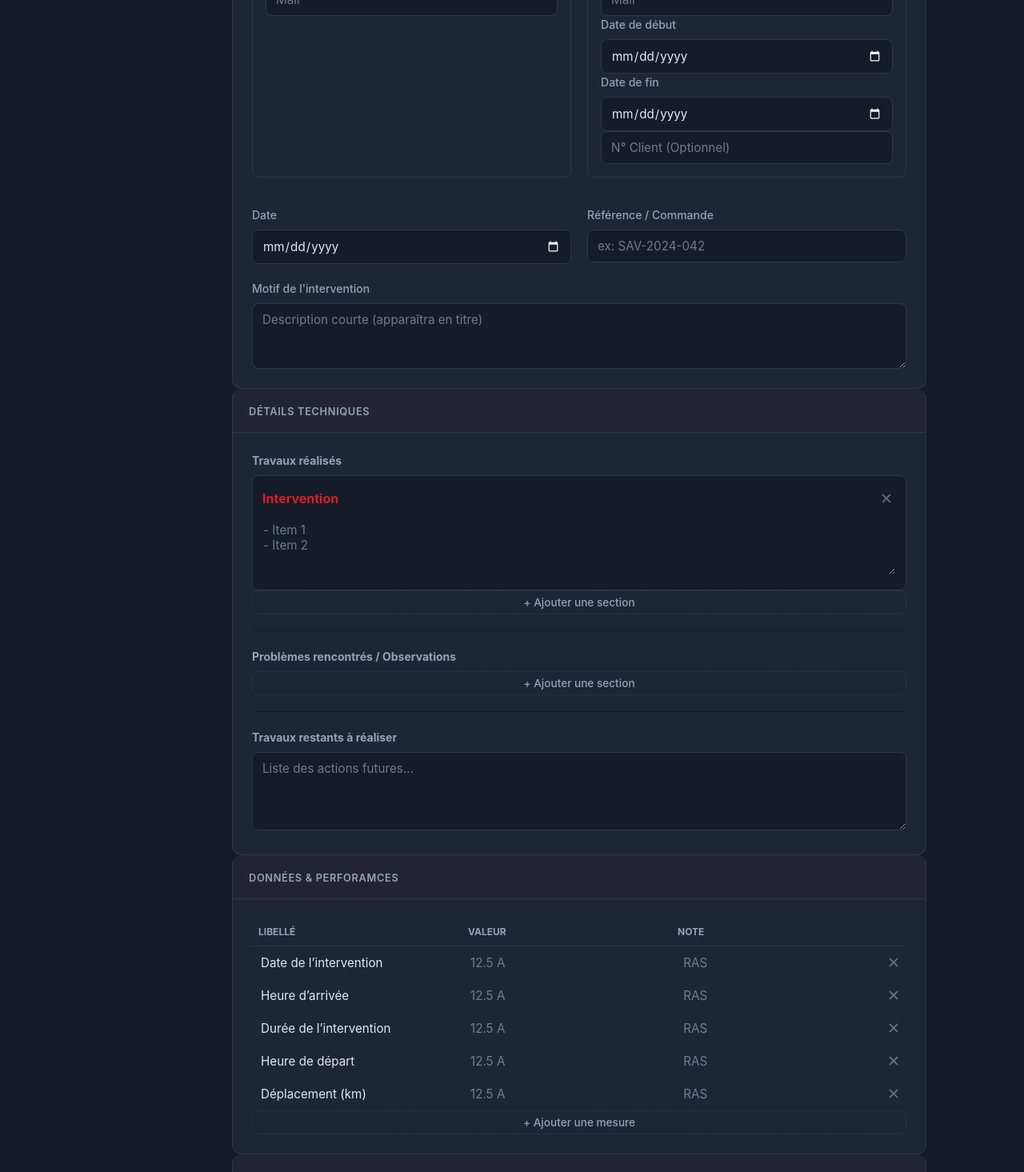
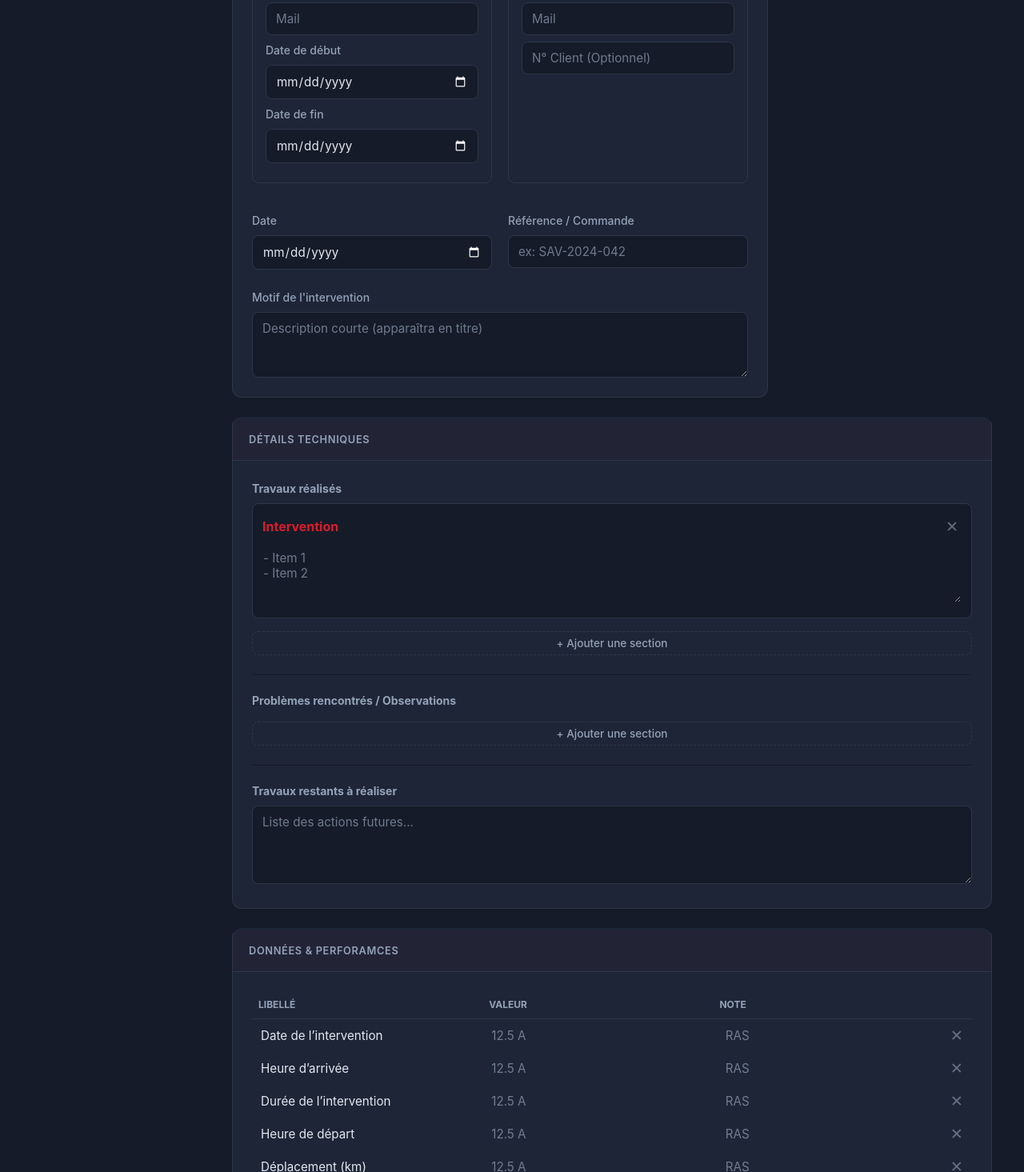
Before and after one commit to TORCHIN-Maxence-24020376/transitools, a plain HTML site: page rapport-intervention.html in a window 1280 px wide. Shown: the part 1335-2800 px from the top of the page at 80% size. Drawn offline with Linux system fonts and the light colour scheme.

Commit message:
optimisation UI

```diff
--- a/assets/css/style.css
+++ b/assets/css/style.css
@@ -103,9 +103,10 @@ body {
 
 /* Fix for logo overlap - ensure image fits */
 .brand img {
-    height: 32px;
-    /* Slightly larger since text is gone */
+    height: auto;
     width: auto;
+    max-width: 200px;
+    max-height: 80px;
     object-fit: contain;
 }
 
@@ -789,8 +790,6 @@ code {
         overflow: visible !important;
     }
 
-    .wrap,
-    .layout-split,
     .preview-col {
         max-width: none !important;
         margin: 0 !important;
@@ -798,6 +797,7 @@ code {
         display: block !important;
         background: transparent !important;
     }
+
 
     .preview-container {
         background: transparent !important;
@@ -845,3 +845,20 @@ code {
         page-break-inside: avoid;
     }
 }
+
+/* Utilities */
+.mt-2 {
+    margin-top: 8px !important;
+}
+
+.mt-4 {
+    margin-top: 24px !important;
+}
+
+.mb-2 {
+    margin-bottom: 8px !important;
+}
+
+.mb-4 {
+    margin-bottom: 24px !important;
+}
--- a/assets/js/nav.js
+++ b/assets/js/nav.js
@@ -29,7 +29,7 @@ function initNav() {
     brand.href = 'index.html';
     brand.className = 'brand';
     brand.innerHTML = `
-        <img src="assets/img/logo-tim.svg" alt="Transitube">
+        <img src="assets/img/transitube.png" alt="Transitube">
     `;
 
     const links = document.createElement('div');
--- a/assets/js/rapport.js
+++ b/assets/js/rapport.js
@@ -331,7 +331,7 @@ document.addEventListener('DOMContentLoaded', () => {
         const footer = el('div', { class: 'sheet-footer' });
         footer.innerHTML = `
             <div class="pf-inner">
-                <img src="assets/img/logo-tim.svg" alt="Transitube">
+                <img src="assets/img/transitube.jpg" alt="Transitube">
                 <p>
                     TIM SAS – 173 Chemin des bouscauds – F-13 480 CABRIES – Tél.: 04.42.15.94.40 – tim@transitube.com<br>
                     N° intracommunautaire (EC) FR 92 31 722 06 14 – Code APE : 4669B<br>
@@ -367,7 +367,7 @@ document.addEventListener('DOMContentLoaded', () => {
 
         // Logo
         const logoWrap = el('div', { class: 'out-head-logo' });
-        logoWrap.appendChild(el('img', { src: 'assets/img/logo-tim.svg', alt: 'Transitube' }));
+        logoWrap.appendChild(el('img', { src: 'assets/img/transitube.jpg', alt: 'Transitube' }));
         blocks.push(logoWrap);
 
         // Contacts
@@ -387,10 +387,16 @@ document.addEventListener('DOMContentLoaded', () => {
             emContactBlock = `<div class="muted">${esc(data.em_contact)}</div>`;
         }
 
+        let datesBlock = '';
+        if (data.date_debut || data.date_fin) {
+            datesBlock = `<div class="muted">Intervention du ${esc(data.date_debut || '?')} au ${esc(data.date_fin || '?')}</div>`;
+        }
+
         emBox.innerHTML = `
             <h3>${esc(data.em_nom || 'Émetteur')}</h3>
             ${data.em_adresse ? `<div>${nl2br(esc(data.em_adresse))}</div>` : ''}
             ${emContactBlock}
+            ${datesBlock}
         `;
         const clBox = el('div', { class: 'out-box' });
 
@@ -406,17 +412,11 @@ document.addEventListener('DOMContentLoaded', () => {
             contactBlock = `<div class="muted">${esc(data.cl_contact)}</div>`;
         }
 
-        let datesBlock = '';
-        if (data.date_debut || data.date_fin) {
-            datesBlock = `<div class="muted">Intervention du ${esc(data.date_debut || '?')} au ${esc(data.date_fin || '?')}</div>`;
-        }
-
         clBox.innerHTML = `
             <h3>${esc(data.cl_nom || 'Client')}</h3>
             ${data.cl_adresse ? `<div>${nl2br(esc(data.cl_adresse))}</div>` : ''}
             ${contactBlock}
             ${data.cl_num ? `<div class="muted">Numéro Client : ${esc(data.cl_num)}</div>` : ''}
-            ${datesBlock}
             ${(data.date || data.reference) ? `<div class="muted">Rapport du : ${esc(data.date)}${data.reference ? ' — Réf. : ' + esc(data.reference) : ''}</div>` : ''}
         `;
         contacts.append(emBox, clBox);
--- a/rapport-intervention.html
+++ b/rapport-intervention.html
@@ -98,6 +98,15 @@
                                         <div class="field mb-2">
                                             <input id="em_contact_mail" placeholder="Mail" />
                                         </div>
+
+                                        <div class="mt-2 mb-2">
+                                            <label>Date de début</label>
+                                            <div class="field"><input id="date_debut" type="date" /></div>
+                                        </div>
+                                        <div class="mb-2">
+                                            <label>Date de fin</label>
+                                            <div class="field"><input id="date_fin" type="date" /></div>
+                                        </div>
                                     </fieldset>
 
                                     <fieldset>
@@ -120,15 +129,6 @@
                                         </div>
                                         <div class="field mb-2">
                                             <input id="cl_contact_mail" placeholder="Mail" />
-                                        </div>
-
-                                        <div class="mt-2 mb-2">
-                                            <label>Date de début</label>
-                                            <div class="field"><input id="date_debut" type="date" /></div>
-                                        </div>
-                                        <div class="mb-2">
-                                            <label>Date de fin</label>
-                                            <div class="field"><input id="date_fin" type="date" /></div>
                                         </div>
 
                                         <div class="field mt-2">
@@ -156,6 +156,19 @@
                             </div>
                         </section>
 
+                    </div> <!-- End form-col (Top) -->
+
+                    <!-- Column 2: Preview (Moved Here) -->
+                    <div class="preview-col">
+                        <div class="preview-container" id="previewContainer">
+                            <!-- JS will inject .sheet pages here -->
+                        </div>
+                    </div>
+                </div> <!-- End layout-split -->
+
+                <!-- Full Width Sections Below -->
+                <div>
+
                     <section class="card mt-4">
                         <div class="head">
                             <h2>Détails techniques</h2>
@@ -165,8 +178,8 @@
                             <div class="mb-4">
                                 <label class="mb-2" style="font-weight: 700;">Travaux réalisés</label>
                                 <div id="realisesWrap"></div>
-                                    <button class="btn-small mt-2" data-action="add-section"
-                                        data-target="realisesWrap">+ Ajouter une section</button>
+                                <button class="btn-small mt-2" data-action="add-section" data-target="realisesWrap">+
+                                    Ajouter une section</button>
                             </div>
 
                             <hr style="border-color: var(--border); opacity: 0.3; margin: 20px 0;">
@@ -176,8 +189,8 @@
                                 <label class="mb-2" style="font-weight: 700;">Problèmes rencontrés /
                                     Observations</label>
                                 <div id="problemesWrap"></div>
-                                    <button class="btn-small mt-2" data-action="add-section"
-                                        data-target="problemesWrap">+ Ajouter une section</button>
+                                <button class="btn-small mt-2" data-action="add-section" data-target="problemesWrap">+
+                                    Ajouter une section</button>
                             </div>
 
                             <hr style="border-color: var(--border); opacity: 0.3; margin: 20px 0;">
@@ -227,15 +240,7 @@
                             <div id="imgList" class="img-grid"></div>
                         </div>
                     </section>
-                    </div>
-
-                    <!-- Column 2: Preview -->
-                    <div class="preview-col">
-                        <div class="preview-container" id="previewContainer">
-                            <!-- JS will inject .sheet pages here -->
-                        </div>
-                    </div>
-                </div>
+                </div> <!-- End Full Width Sections Wrapper -->
             </div>
         </main>
     </div>
```
Also changed, not shown: assets/img/transitube.png (added). Lines whose indentation alone changed are shown as unchanged.
